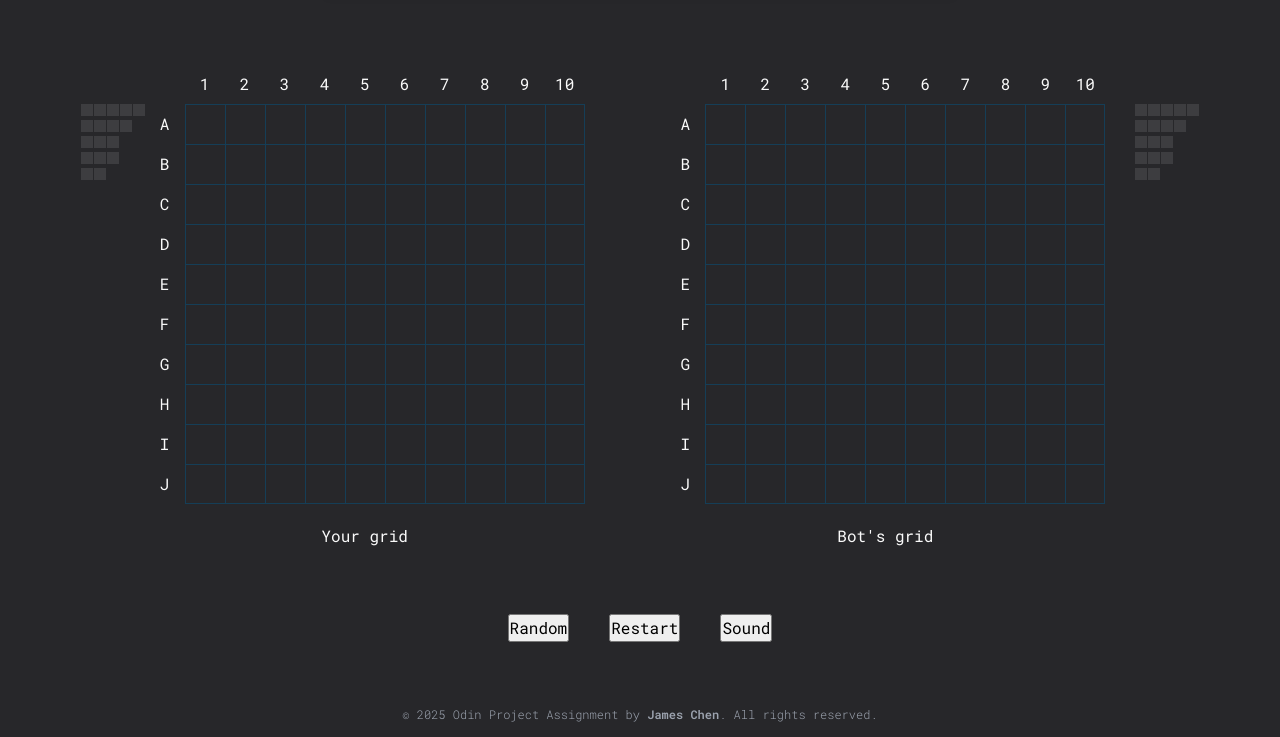
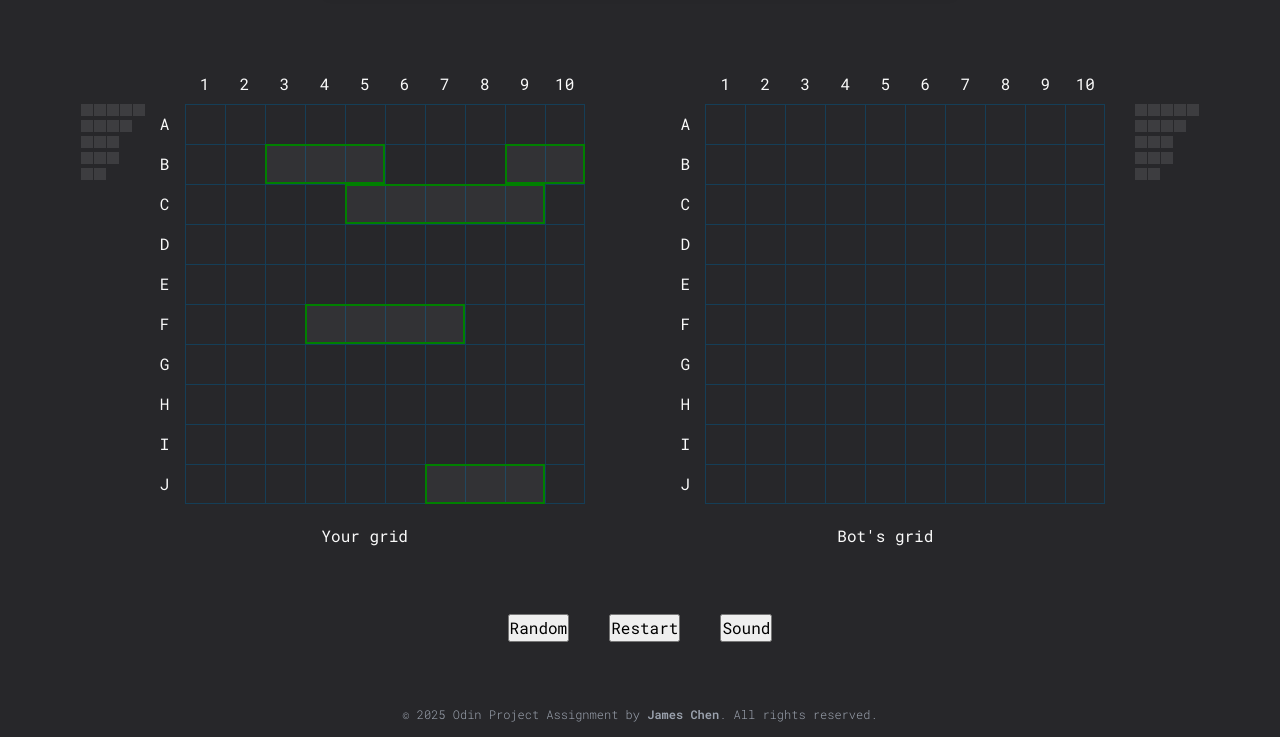
Before and after one commit to jameschen215/battleship, a website built with webpack: page src/template.html in a window 1280 px wide. Shown: the part 63-800 px from the top of the page. Built offline with nearby package versions, Linux system fonts and the light colour scheme.

Commit message:
Render ships on board and some modification
1. render ships on board;

2. add property 'direction' to Ship class, and
  modify the tests accordingly;

3. modify placeShip method in Gameboard class, and
  its tests.

```diff
--- /dev/null
+++ b/src/component/app/app.css
@@ -0,0 +1,8 @@
+.app {
+	height: 100%;
+
+	display: flex;
+	flex-direction: column;
+	justify-content: space-between;
+	align-items: center;
+}
--- a/src/component/app/app.js
+++ b/src/component/app/app.js
@@ -1,13 +1,23 @@
+import './app.css';
+
 import { Battlefield } from '../battlefield/battlefield.js';
 import { Controls } from '../controls/controls.js';
 import { Footer } from '../footer/footer.js';
 import { Header } from '../header/header.js';
 
 export function App(game) {
+	const app = document.createElement('div');
+	app.className = 'app';
+
 	const header = Header();
 	const battlefield = Battlefield(game);
 	const controls = Controls();
 	const footer = Footer();
 
-	return [header, battlefield, controls, footer];
+	app.appendChild(header);
+	app.appendChild(battlefield);
+	app.appendChild(controls);
+	app.appendChild(footer);
+
+	return app;
 }
--- a/src/component/board/board.css
+++ b/src/component/board/board.css
@@ -38,11 +38,13 @@
 }
 
 .board {
-	grid-area: 2 / 2 / -1 / -1;
+	grid-area: 2 / 2 / 3 / 3;
 	width: 400px;
 	display: grid;
 	grid-template-columns: repeat(10, 40px);
 	grid-template-rows: repeat(10, 40px);
+
+	position: relative;
 }
 
 .cell {
@@ -61,7 +63,16 @@
 	border-right: 1px solid var(--border-color);
 }
 
-.cell:nth-last-child(-n + 10) {
+/*
+ * When you have 10 rows in parent,
+ * you do (-n + 10);
+ * When you have 11 rows in parent,
+ * you do (-n + 11);
+ * and so on.
+ * I wrap ships into one div, so the row number is 10 + 1,
+ * otherwise, it would be 10 rows cells add 5 ships, i.e. 15
+**/
+.cell:nth-last-child(-n + 11) {
 	border-bottom: 1px solid var(--border-color);
 }
 
--- a/src/component/board/board.js
+++ b/src/component/board/board.js
@@ -1,6 +1,7 @@
 import './board.css';
 import { range } from '../../script/utils.js';
 import { ComputerPlayer } from '../../script/player.js';
+import { ShipComponent } from '../ship-component/ship-component.js';
 
 export function Board(board, player, currentPlayer) {
 	const cellContent = {
@@ -42,7 +43,7 @@ export function Board(board, player, currentPlayer) {
 	const boardDom = document.createElement('div');
 	boardDom.id = `${player instanceof ComputerPlayer ? 'bot' : 'human'}-board`;
 	boardDom.className = false ? 'board disabled' : 'board';
-	console.log(player.name, currentPlayer.name);
+
 	if (player instanceof ComputerPlayer) {
 		boardDom.addEventListener('click', clickHandler);
 	}
@@ -57,6 +58,16 @@ export function Board(board, player, currentPlayer) {
 			boardDom.appendChild(cellDom);
 		});
 	});
+
+	const ships = document.createElement('div');
+	ships.className = 'ships';
+	player.gameboard.ships.forEach(({ ship, positions }) => {
+		const shipComponent = ShipComponent(ship, positions);
+		ships.appendChild(shipComponent);
+	});
+
+	boardDom.appendChild(ships);
+
 	html.appendChild(boardDom);
 
 	const boardTitle = document.createElement('div');
--- /dev/null
+++ b/src/component/ship-component/ship-component.css
@@ -0,0 +1,45 @@
+.ship {
+	position: absolute;
+	border: 2px solid green;
+	background-color: rgba(255, 255, 255, 0.05);
+}
+
+#bot-board .ship {
+	pointer-events: none;
+	background-color: transparent;
+	opacity: 0;
+}
+
+.ship-h {
+	height: 40px;
+}
+
+.ship-h.h-2 {
+	width: 80px;
+}
+.ship-h.h-3 {
+	width: 120px;
+}
+.ship-h.h-4 {
+	width: 160px;
+}
+.ship-h.h-5 {
+	width: 200px;
+}
+
+.ship-v {
+	width: 40px;
+}
+
+.ship-v.v-2 {
+	height: 80px;
+}
+.ship-v.v-3 {
+	height: 120px;
+}
+.ship-v.v-4 {
+	height: 160px;
+}
+.ship-v.v-5 {
+	height: 200px;
+}
--- /dev/null
+++ b/src/component/ship-component/ship-component.js
@@ -0,0 +1,18 @@
+import './ship-component.css';
+
+import { CELL_SIZE } from '../../script/constants.js';
+
+export function ShipComponent(ship, positions) {
+	const [startRow, startCol] = positions[0];
+
+	const shipComponent = document.createElement('div');
+	shipComponent.className =
+		ship.direction === 'horizontal'
+			? `ship ship-h h-${ship.size}`
+			: `ship ship-v v-${ship.size}`;
+
+	shipComponent.style.top = startRow * CELL_SIZE + 'px';
+	shipComponent.style.left = startCol * CELL_SIZE + 'px';
+
+	return shipComponent;
+}
--- a/src/index.js
+++ b/src/index.js
@@ -3,9 +3,11 @@ import './style/main.css';
 
 import { Game } from './script/game.js';
 
-import { updateUI } from './script/updateUI.js';
-
 const game = new Game();
 game.initializeGame();
 
-updateUI(game);
+game.updateUI();
+
+console.log(game.human.name);
+console.log(game.bot.name);
+console.log(game.currentPlayer.name);
--- a/src/script/constants.js
+++ b/src/script/constants.js
@@ -2,3 +2,5 @@ export const BOARD_SIZE = 10;
 export const SHIP_SIZES = [5, 4, 3, 3, 2];
 export const MIN_SHIP_SIZE = 1;
 export const MAX_SHIP_SIZE = 5;
+export const SHIP_DIRECTIONS = ['horizontal', 'vertical'];
+export const CELL_SIZE = 40;
--- /dev/null
+++ b/src/script/display.js
@@ -0,0 +1,9 @@
+import { App } from '../component/app/app.js';
+
+export function display(game) {
+	const container = document.querySelector('#container');
+	// container.innerHTML = '';
+
+	// container.appendChild(App(game));
+	container.replaceChildren(App(game));
+}
--- a/src/script/game.js
+++ b/src/script/game.js
@@ -1,6 +1,6 @@
 import { isCoordinateOnBoard } from './helpers.js';
 import { ComputerPlayer, HumanPlayer } from './player.js';
-import { updateUI } from './updateUI.js';
+import { display } from './display.js';
 
 export class Game {
 	/** Initializes a new Battleship game with human and computer players. */
@@ -44,7 +44,9 @@ export class Game {
 		}
 	}
 
-	updateUI() {}
+	updateUI() {
+		display(this);
+	}
 
 	runGame() {
 		let row;
--- a/src/script/gameboard.js
+++ b/src/script/gameboard.js
@@ -1,6 +1,7 @@
+import { BOARD_SIZE, SHIP_DIRECTIONS } from './constants.js';
+import { isCoordinateOnBoard } from './helpers.js';
+
 import { Ship } from './ship';
-import { BOARD_SIZE } from './constants.js';
-import { isCoordinateOnBoard } from './helpers.js';
 
 export class Cell {
 	static STATES = ['empty', 'hit', 'miss'];
@@ -24,8 +25,6 @@ export class Cell {
 }
 
 export class Gameboard {
-	static DIRECTIONS = ['horizontal', 'vertical'];
-
 	#board = this.#createBoard();
 	#ships = [];
 
@@ -62,14 +61,14 @@ export class Gameboard {
 		}
 
 		// direction must be "horizontal" or "vertical"
-		if (!Gameboard.DIRECTIONS.includes(direction)) {
+		if (!SHIP_DIRECTIONS.includes(direction)) {
 			return {
 				success: false,
 				reason: 'Directions must be "horizontal" or "vertical"',
 			};
 		}
 
-		const ship = new Ship(size);
+		const ship = new Ship(size, direction);
 		const positions = [];
 
 		for (let i = 0; i < size; i++) {
--- a/src/script/ship.js
+++ b/src/script/ship.js
@@ -1,9 +1,9 @@
-import { MAX_SHIP_SIZE, MIN_SHIP_SIZE } from './constants.js';
+import { MAX_SHIP_SIZE, MIN_SHIP_SIZE, SHIP_DIRECTIONS } from './constants.js';
 
 export class Ship {
 	#hits = 0;
 
-	constructor(size) {
+	constructor(size, direction) {
 		if (
 			!Number.isInteger(size) ||
 			size < MIN_SHIP_SIZE ||
@@ -14,7 +14,12 @@ export class Ship {
 			);
 		}
 
+		if (!SHIP_DIRECTIONS.includes(direction)) {
+			throw new Error('Directions must be "horizontal" or "vertical"');
+		}
+
 		this.size = size;
+		this.direction = direction;
 	}
 
 	getHits() {
--- a/src/script/updateUI.js
+++ /dev/null
@@ -1,9 +0,0 @@
-import { App } from '../component/app/app.js';
-
-export function updateUI(game) {
-	const container = document.querySelector('#container');
-
-	App(game).forEach((ele) => {
-		container.appendChild(ele);
-	});
-}
--- a/src/style/main.css
+++ b/src/style/main.css
@@ -25,9 +25,4 @@ img {
 .container {
 	height: 100%;
 	background-color: var(--main-bg);
-
-	display: flex;
-	flex-direction: column;
-	justify-content: space-between;
-	align-items: center;
 }
```
Also changed, not shown: tests/gameboard.test.js (+3 -8 lines), tests/player.test.js (+2 -1 lines), tests/ship.test.js (+14 -4 lines).
